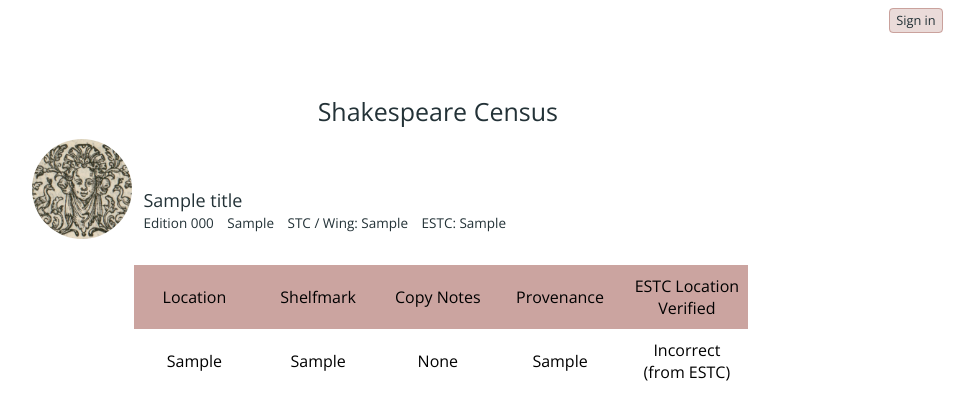
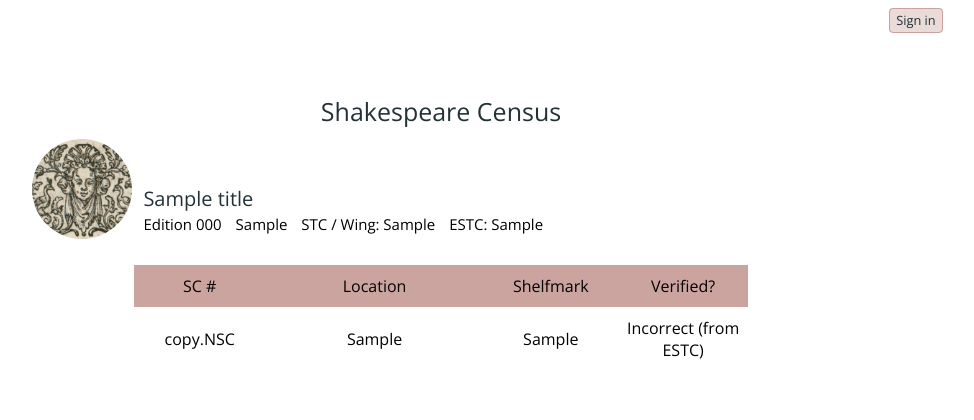
Before and after one commit to senderle/bookcensus, a Django app: page /copy/1/ in a window 1280 px wide. Shown: the top 420 px of the page, without its empty margins (79-1053 px from the left). Run offline with Django 3.2, Linux system fonts and the light colour scheme; tables that the repository leaves empty hold one stand-in row (values such as "Sample post"); some libraries are stand-ins or nearby versions.

Commit message:
style updates

```diff
--- a/census/static/census/style.css
+++ b/census/static/census/style.css
@@ -73,18 +73,42 @@
     border: none;
 }
 
-table.title,
+table.title {
+    margin: 0% 20% 0% 20%;
+}
+
 table.play-detail-set {
-    margin: 0% 20% 0% 20%;
+    margin: 0% 20% 10% 20%;
+}
+
+span.unverified-symbol {
+    font-size: 130%;
+    font-weight: bold;
+    color: rgba(182, 75, 67, 1.0);
+}
+
+span.verified-symbol {
+    font-size: 170%;
+    font-weight: bold;
+    color: rgba(67, 75, 182, 1.0);
 }
 
 .title td,
 .title th,
 .play-detail-set td,
 .play-detail-set th {
-    width: 140px;
+    width: 170px;
     padding: 10px 6px 10px 6px;
 }
+
+.play-detail-set th.detailed {
+    width: 350px;
+}
+
+.play-detail-set th.terse {
+    width: 50px;
+}
+
 
 .warning,
 .notice {
@@ -168,9 +192,13 @@
 
 /* Frontpage Styles */
 
+table.play-title-icon {
+    margin-bottom: 10%;
+}
+
 td.play-title,
 td.play-title-icon {
-    width: 120px;
+    width: 150px;
 }
 
 div.play-title-icon {
@@ -179,7 +207,7 @@
 }
 
 div.play-title {
-    padding: 0px 0px 12px 0px;
+    padding: 4px 0px 20px 0px;
     margin: 2px;
 }
 
@@ -196,7 +224,7 @@
 }
 
 .play-title {
-    font-size: 12px;
+    font-size: 14px;
 }
 
 .about {
@@ -211,7 +239,7 @@
 
 .play-title-header {
     font-family: 'Open Sans', sans-serif;
-    font-size: 18px;
+    font-size: 20px;
 }
 
 table.play-title-header {
--- a/census/templates/census/copy.html
+++ b/census/templates/census/copy.html
@@ -19,7 +19,6 @@
         </tr>
         <tr>
             <td class="play-issue-header">
-                <a href = "{% url 'detail' title.id %}">
                 <span>
                     {% if selected_issue.edition.Edition_number.isdigit %}
                     Edition&nbsp;{{ selected_issue.edition.Edition_number }}
@@ -30,7 +29,6 @@
                 <span>{{ selected_issue.year }}</span>
                 <span>STC&nbsp;/&nbsp;Wing:&nbsp;{{ selected_issue.STC_Wing }}</span>
                 <span>ESTC:&nbsp;{{ selected_issue.ESTC }}</span>
-                </a>
             </td>
         </tr>
     </table>
@@ -38,47 +36,34 @@
 
         {% if all_copies %}
         <tr>
-            <th> Location </th>
+            <th class="terse"> SC # </th>
+            <th class="detailed"> Location </th>
             <th> Shelfmark </th>
-            <th> Copy Notes </th>
-            <th> Provenance </th>
-            <th> ESTC Location Verified </th>
+            <th class="terse"> Verified? </th>
         </tr>
         {% for copy in all_copies %}
         <tr>
+            <td>
+                {% if copy.NSC > 0 %}
+                    copy.NSC
+                {% else %}
+                    &nbsp;
+                {% endif %}
             <td>{{copy.Owner}}</td>
             <td>
-                {% if copy.Shelfmark %}
+                {% if copy.Shelfmark == "[Shelfmark not available]" %}
+                    &nbsp;
+                {% else %}
                     {{ copy.Shelfmark }}
-                {% else %}
-                Not Available
                 {% endif %}
             </td>
             <td>
-                {% if copy.copynote %}
-                {{ copy.copynote }}
-                {% else %}
-                None
-                {% endif %}
-            </td>
-            <td>
-                {% if copy.prov_info %}
-                {{ copy.prov_info }}
-                {% else %}
-                None
-                {% endif %}
-            </td>
-            <td>
-                {% if copy.from_estc %}
-                    {% if copy.false_positive is None %}
-              	    Unverified (from ESTC)
-                    {% elif copy.false_positive %}
+                {% if copy.from_estc and copy.false_positive is None %}
+              	    <span title="The existence of this copy has not been verified; location derived from ESTC." class="unverified-symbol">&#x20E0;</span>
+                {% elif copy.from_estc and copy.false_positive %}
                     Incorrect (from ESTC)
                 {% else %}
-                    Verified (from ESTC)
-                    {% endif %}
-                {% else %}
-                Not from ESTC
+              	    <span title="This existence of this copy at the location has been verified." class="verified-symbol">&#x2713;</span>
                 {% endif %}
             </td>
         </tr>
--- a/census/templates/site_header.html
+++ b/census/templates/site_header.html
@@ -34,7 +34,7 @@
    </tr>
     <tr>
         <td colspan="4">
-          {% if request.path == '/homepage' %}
+          {% if frontpage %}
             <a>Shakespeare Census</a>
           {% else %}
             <a href="{% url 'homepage' %}">Shakespeare Census</a>
--- a/census/urls.py
+++ b/census/urls.py
@@ -10,8 +10,6 @@
 urlpatterns = [
     url(r'^$', views.homepage, name='homepage'),
     url(r'^editions/(?P<id>[0-9]+)/$', views.detail, name='detail'),
-
-
 
     url(r'^titles', views.index, name='index'),
     url(r'^copy/(?P<id>[0-9]+)/$', views.copy, name='copy'),
--- a/census/views.py
+++ b/census/views.py
@@ -114,6 +114,7 @@
         for t in row:
             t.icon_path = get_icon_path(t.id)
     context = {
+        'frontpage': True,
         'titlelist': titlelist,
         'titlerows': titlerows,
     }
--- a/docker-compose.yml
+++ b/docker-compose.yml
@@ -4,7 +4,7 @@
   volumes:
     - .:/code
   ports:
-    - "8989:8000"
+    - "8999:8000"
 
   links:
     - db
```
Also changed, not shown: census/templates/census/detail.html (+3 -10 lines). Lines whose indentation alone changed are shown as unchanged.
